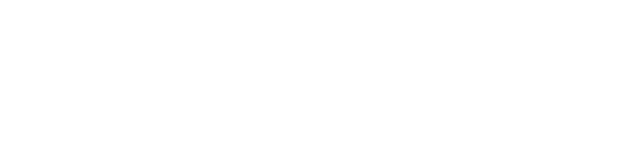
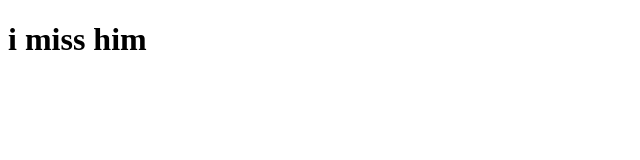
Before and after one commit to eamzabala/eamzabala.github.io, a plain HTML site: page index.html in a window 1280 px wide. Shown: the whole page, without its empty margins (0-640 px from the left). Drawn offline with Linux system fonts and the light colour scheme.

Commit message:
updated index

```diff
--- a/index.html
+++ b/index.html
@@ -4,12 +4,12 @@
 <head>
   <meta charset="utf-8">
   <meta name="viewport" content="width=device-width">
-  <title><3</title>
+  <title> ely !!! </title>
   <link href="style.css" rel="stylesheet" type="text/css" />
 </head>
 
 <body>
-
+  <h1> i miss him </h1>
   <script src="script.js"></script>
 </body>
 
```
